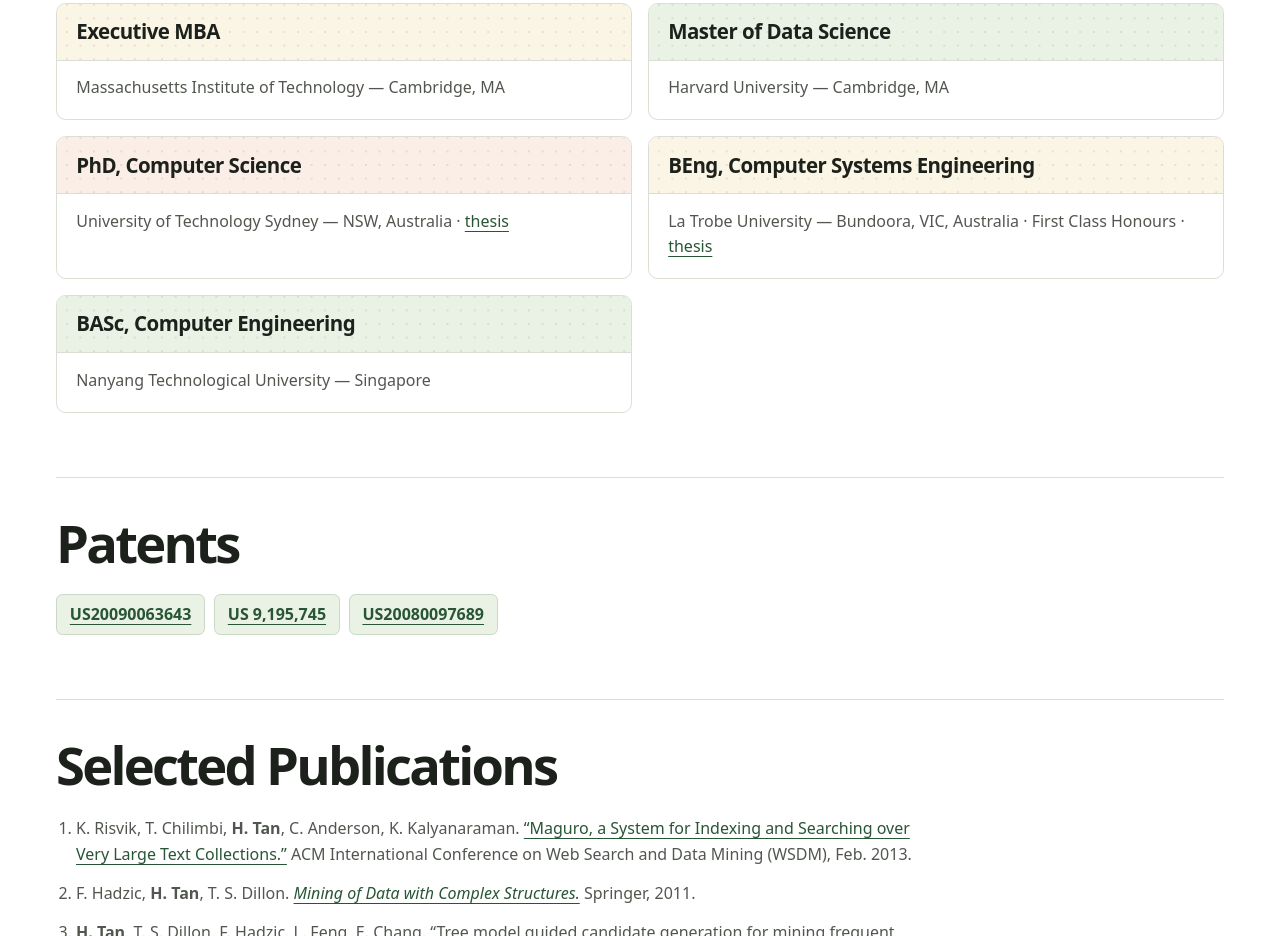
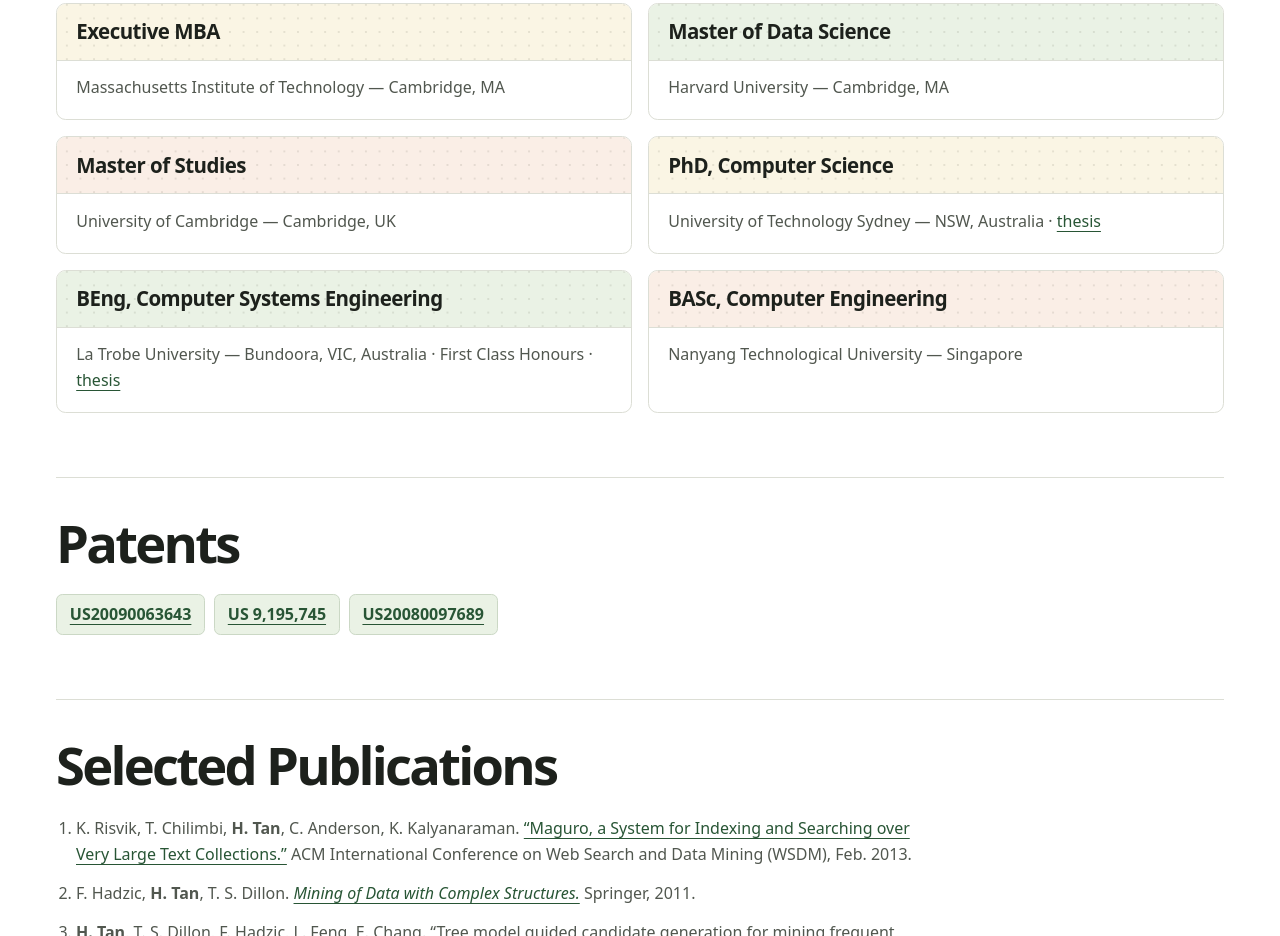
Before and after one commit to henryinharvard/henryinharvard.github.io, a plain HTML site: page index.html in a window 1280 px wide. Shown: the part 2966-3902 px from the top of the page. Drawn offline with Linux system fonts and the light colour scheme.

Commit message:
Add University of Cambridge Master of Studies

```diff
--- a/index.html
+++ b/index.html
@@ -251,6 +251,13 @@
 
         <article class="entry">
           <div class="entry-head">
+            <h3>Master of Studies</h3>
+          </div>
+          <p class="edu-inst">University of Cambridge — Cambridge, UK</p>
+        </article>
+
+        <article class="entry">
+          <div class="entry-head">
             <h3>PhD, Computer Science</h3>
           </div>
           <p class="edu-inst">
```
